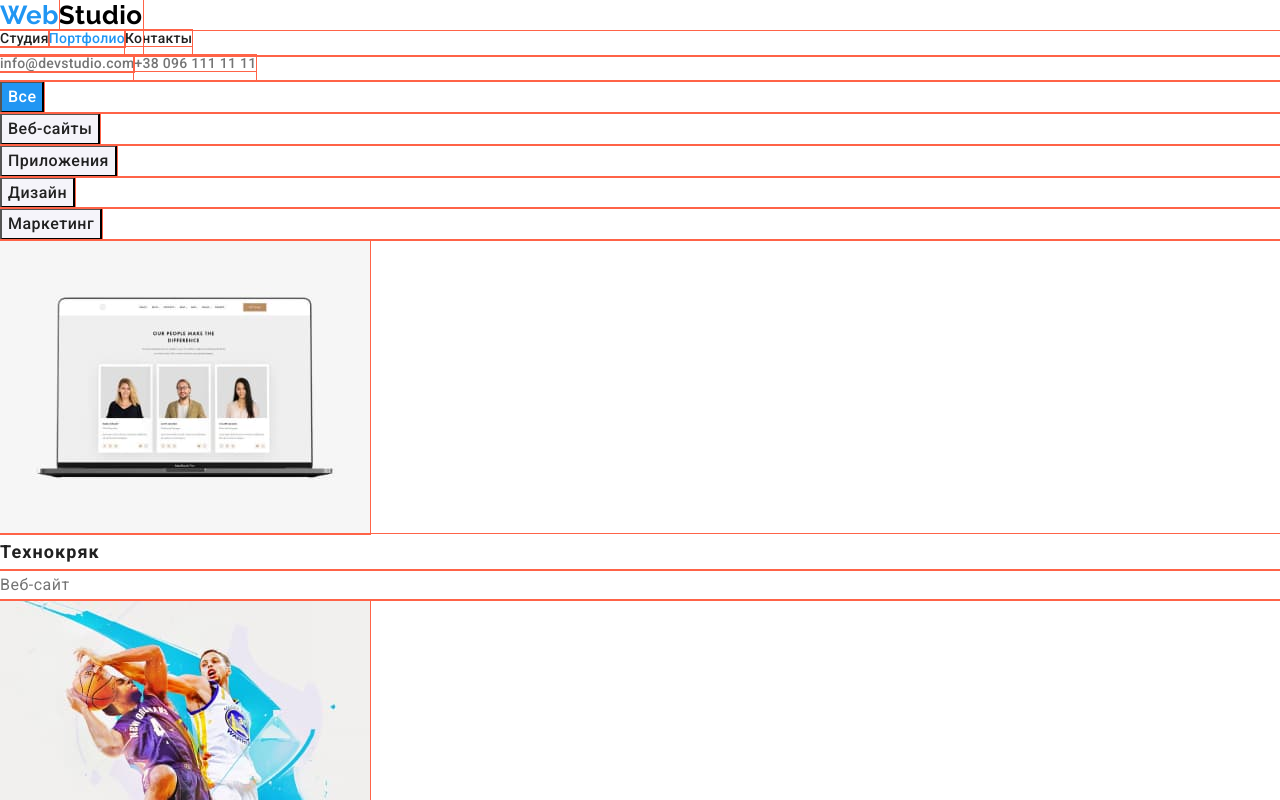
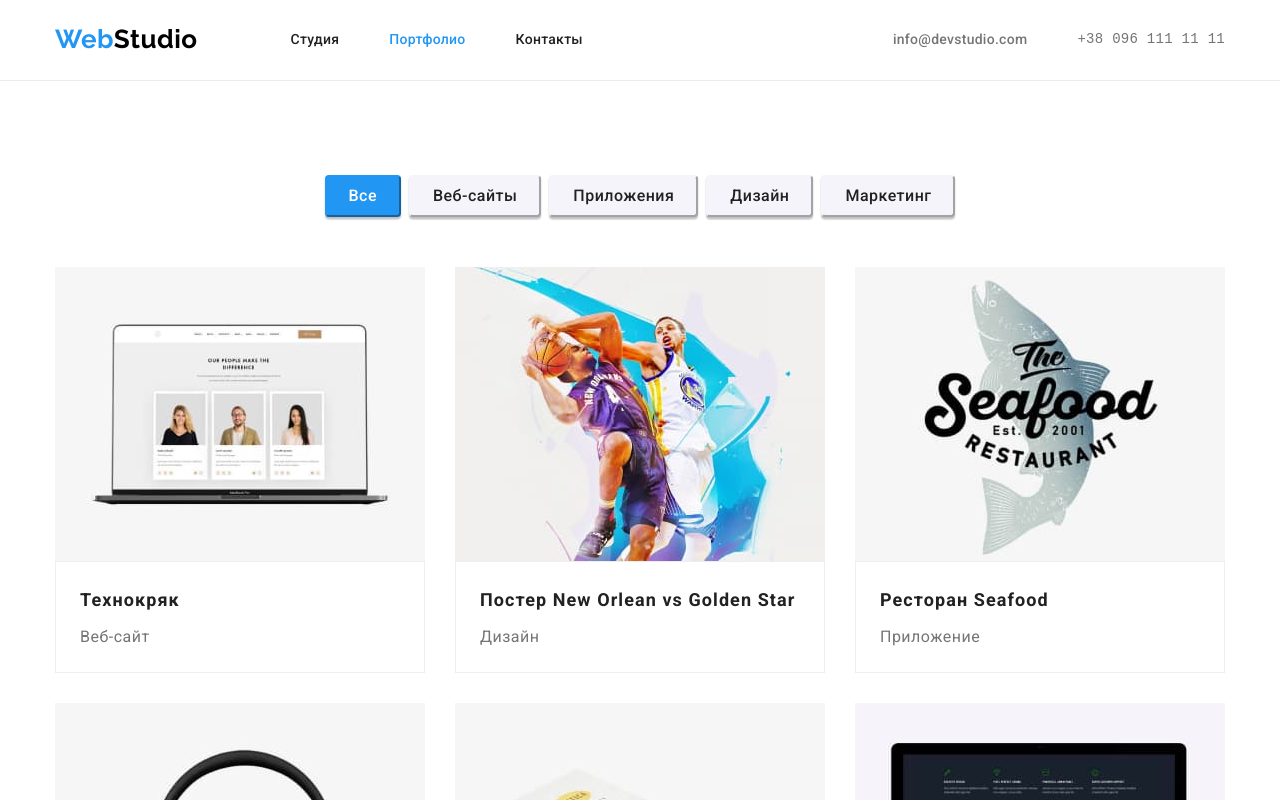
Before and after one commit to Fadeev2000/goit-markup-hw-03, a plain HTML site: page portfolio.html in a window 1280 px wide. Shown: the top 800 px of the page. Drawn offline with Linux system fonts and the light colour scheme.

Commit message:
Добавляет геометрию для страниц index.html и portfolio.html

```diff
--- a/css/style.css
+++ b/css/style.css
@@ -24,8 +24,6 @@
 *::before,
 *::after {
   box-sizing: border-box;
-
-  outline: 1px solid tomato;
 }
 
 body {
@@ -68,9 +66,10 @@ img {
 
 .container {
   width: 1200px;
-  padding: 0 15px;
-  margin: 0 auto;
-  /*background-color: violet;*/
+  padding-left: 15px;
+  padding-right: 15px;
+  margin-left: auto;
+  margin-right: auto;
 }
 
 /* Header */
@@ -195,7 +194,8 @@ img {
 }
 
 .section {
-  padding: 94px 0;
+  padding-top: 94px;
+  padding-bottom: 94px;
 }
 
 .section .list {
@@ -276,11 +276,18 @@ img {
   text-align: center;
   font-style: normal;
   letter-spacing: 0.03em;
+  padding: 6px 22px;
+  border-color: var(--accent-color-text);
+  box-shadow: 0px 3px 1px rgba(0, 0, 0, 0.1), 0px 1px 2px rgba(0, 0, 0, 0.08),
+    0px 2px 2px rgba(0, 0, 0, 0.12);
+  border-radius: 4px;
+  cursor: pointer;
 }
 
 .button.not-active {
   color: var(--add-color-text);
   background-color: var(--add-bg-color);
+  border-color: var(--add-bg-color);
 }
 
 .button.active,
@@ -288,6 +295,7 @@ img {
 .button:focus {
   color: var(--main-bg-color);
   background-color: var(--accent-color-text);
+  border-color: var(--accent-color-text);
 }
 
 .portfolio-title {
@@ -297,6 +305,7 @@ img {
   font-size: 18px;
   line-height: 2;
   letter-spacing: 0.06em;
+  margin-bottom: 4px;
 }
 
 .portfolio-text {
@@ -306,11 +315,34 @@ img {
   line-height: 1.88;
 }
 
-/* Footer */
-.footer-bg-color .container a {
-  display: block;
+.list-filter {
+  display: flex;
+  justify-content: center;
+  margin-bottom: 50px;
 }
 
+.list-filter li:not(:last-child) {
+  margin-right: 8px;
+}
+
+.list.project {
+  display: flex;
+  flex-wrap: wrap;
+  margin-top: -30px;
+  margin-right: -30px;
+}
+
+.thumb {
+  border: 1px solid #eee;
+  padding: 20px 24px;
+}
+
+.list.project .item {
+  margin-top: 30px;
+  flex-basis: calc(100% / 3 - 30px);
+}
+
+/* Footer */
 .footer-bg-color .container {
   padding-top: 60px;
   padding-bottom: 60px;
@@ -318,7 +350,6 @@ img {
 
 .logo-footer {
   color: #ffffff;
-  margin-bottom: 20px;
 }
 
 .link-mapa {
@@ -329,6 +360,10 @@ img {
   color: var(--exception-color);
 }
 
-.nav-address li:not(:last-child) {
+.footer-bg-color .nav-address li:not(:last-child) {
   margin-bottom: 9px;
 }
+
+.footer-bg-color address {
+  margin-top: 20px;
+}
--- a/portfolio.html
+++ b/portfolio.html
@@ -11,40 +11,42 @@
 </head>
 
 <body>
-    <header>
-        <nav>
+    <header class="header">
+        <div class="container">
+            <nav class="navigation">
                 <a class="logo logo-header" href="index.html" lang="en"><span class="element-logo">Web</span>Studio</a>
                 <ul class="nav-address nav-link">
-                <li>
-                    <a href="index.html">Студия</a>
+                    <li class="item">
+                        <a class="link" href="index.html">Студия</a>
                     </li>
-                <li>
-                    <a class="current" href="portfolio.html">Портфолио</a>
+                    <li class="item">
+                        <a class="link current" href="portfolio.html">Портфолио</a>
                     </li>
-                <li>
-                    <a href="#">Контакты</a>
+                    <li class="item">
+                        <a class="link" href="#">Контакты</a>
                     </li>
                 </ul>
             </nav>
 
-        <address>
+            <address class="address">
                 <ul class="nav-address address-link">
-                <li>
-                    <a href="mailto:info@devstudio.com">info@devstudio.com</a>
+                    <li class="item">
+                        <a class="link" href="mailto:info@devstudio.com">info@devstudio.com</a>
                     </li>
-                <li>
-                    <a href="tel:+380961111111">+38 096 111 11 11</a>
+                    <li class="item">
+                        <a class="link" href="tel:+380961111111">
+                            <pre class="tel">+38 096 111 11 11</pre></a>
                     </li>
                 </ul>
             </address>
+        </div>
     </header>
 
     <main>
-        <section>
+        <section class="section">
+            <div class="container">
                 <h1 hidden>Портфолио</h1>
-
-            <div>
-                <ul>
+                <ul class="list-filter">
                     <li>
                         <button class="button active" type="button">Все</button>
                     </li>
@@ -61,65 +63,85 @@
                         <button class="button not-active" type="button">Маркетинг</button>
                     </li>
                 </ul>
-            </div>
 
-            <ul>
-                <li>
+                <ul class="list project">
+                    <li class="item">
                         <img src="images/portfolio/project-1.jpg" alt="Проект Технокряк" width="370" height="294">
+                        <div class="thumb">
                             <h2 class="portfolio-title">Технокряк</h2>
                             <p class="portfolio-text">Веб-сайт</p>
+                        </div>
                     </li>
-                <li>
-                    <img src="images/portfolio/project-2.jpg" alt="Проект Постер New Orlean vs Golden Star" width="370" height="294">
+                    <li class="item">
+                        <img src="images/portfolio/project-2.jpg" alt="Проект Постер New Orlean vs Golden Star" width="370"
+                            height="294">
+                        <div class="thumb">
                             <h2 class="portfolio-title">Постер New Orlean vs Golden Star</h2>
                             <p class="portfolio-text">Дизайн</p>
+                        </div>
                     </li>
-                <li>
+                    <li class="item">
                         <img src="images/portfolio/project-3.jpg" alt="Проект Ресторан Seafood" width="370" height="294">
+                        <div class="thumb">
                             <h2 class="portfolio-title">Ресторан Seafood</h2>
                             <p class="portfolio-text">Приложение</p>
+                        </div>
                     </li>
-                <li>
+                    <li class="item">
                         <img src="images/portfolio/project-4.jpg" alt="Проект Prime" width="370" height="294">
+                        <div class="thumb">
                             <h2 class="portfolio-title">Проект Prime</h2>
                             <p class="portfolio-text">Маркетинг</p>
+                        </div>
                     </li>
-                <li>
+                    <li class="item">
                         <img src="images/portfolio/project-5.jpg" alt="Проект Boxes" width="370" height="294">
+                        <div class="thumb">
                             <h2 class="portfolio-title">Проект Boxes</h2>
                             <p class="portfolio-text">Приложение</p>
+                        </div>
                     </li>
-                <li>
+                    <li class="item">
                         <img src="images/portfolio/project-6.jpg" alt="Проект Inspiration has no Borders" width="370" height="294">
+                        <div class="thumb">
                             <h2 class="portfolio-title">Inspiration has no Borders</h2>
                             <p class="portfolio-text">Веб-сайт</p>
+                        </div>
                     </li>
-                <li>
+                    <li class="item">
                         <img src="images/portfolio/project-7.jpg" alt="Проект Издание Limited Edition" width="370" height="294">
+                        <div class="thumb">
                             <h2 class="portfolio-title">Издание Limited Edition</h2>
                             <p class="portfolio-text">Дизайн</p>
+                        </div>
                     </li>
-                <li>
+                    <li class="item">
                         <img src="images/portfolio/project-8.jpg" alt="Проект LAB" width="370" height="294">
+                        <div class="thumb">
                             <h2 class="portfolio-title">Проект LAB</h2>
                             <p class="portfolio-text">Маркетинг</p>
+                        </div>
                     </li>
-                <li>
+                    <li class="item">
                         <img src="images/portfolio/project-9.jpg" alt="Проект Growing Business" width="370" height="294">
+                        <div class="thumb">
                             <h2 class="portfolio-title">Growing Business</h2>
                             <p class="portfolio-text">Приложение</p>
+                        </div>
                     </li>
                 </ul>
+            </div>
         </section>
     </main>
 
 <footer class="footer-bg-color">
+    <div class="container">
         <a class="logo logo-footer" href="index.html" lang="en"><span class="element-logo">Web</span>Studio</a>
         <address>
             <ul class="nav-address">
                 <li>
-                    <a class="link-mapa" href="https://goo.gl/maps/JCKfD5NcDt42aq7h8" target="_blank" rel="noopener noreferrer">г. Киев, пр-т Леси Украинки,
-                        26</a>
+                    <a class="link-mapa" href="https://goo.gl/maps/JCKfD5NcDt42aq7h8" target="_blank"
+                        rel="noopener noreferrer">г. Киев, пр-т Леси Украинки, 26</a>
                 </li>
                 <li>
                     <a class="link-contact" href="mailto:info@example.com">info@example.com</a>
@@ -129,6 +151,7 @@
                 </li>
             </ul>
         </address>
+    </div>
 </footer>
 
 </body>
```
Also changed, not shown: index.html (+0 -1 lines). Lines whose indentation alone changed are shown as unchanged.
